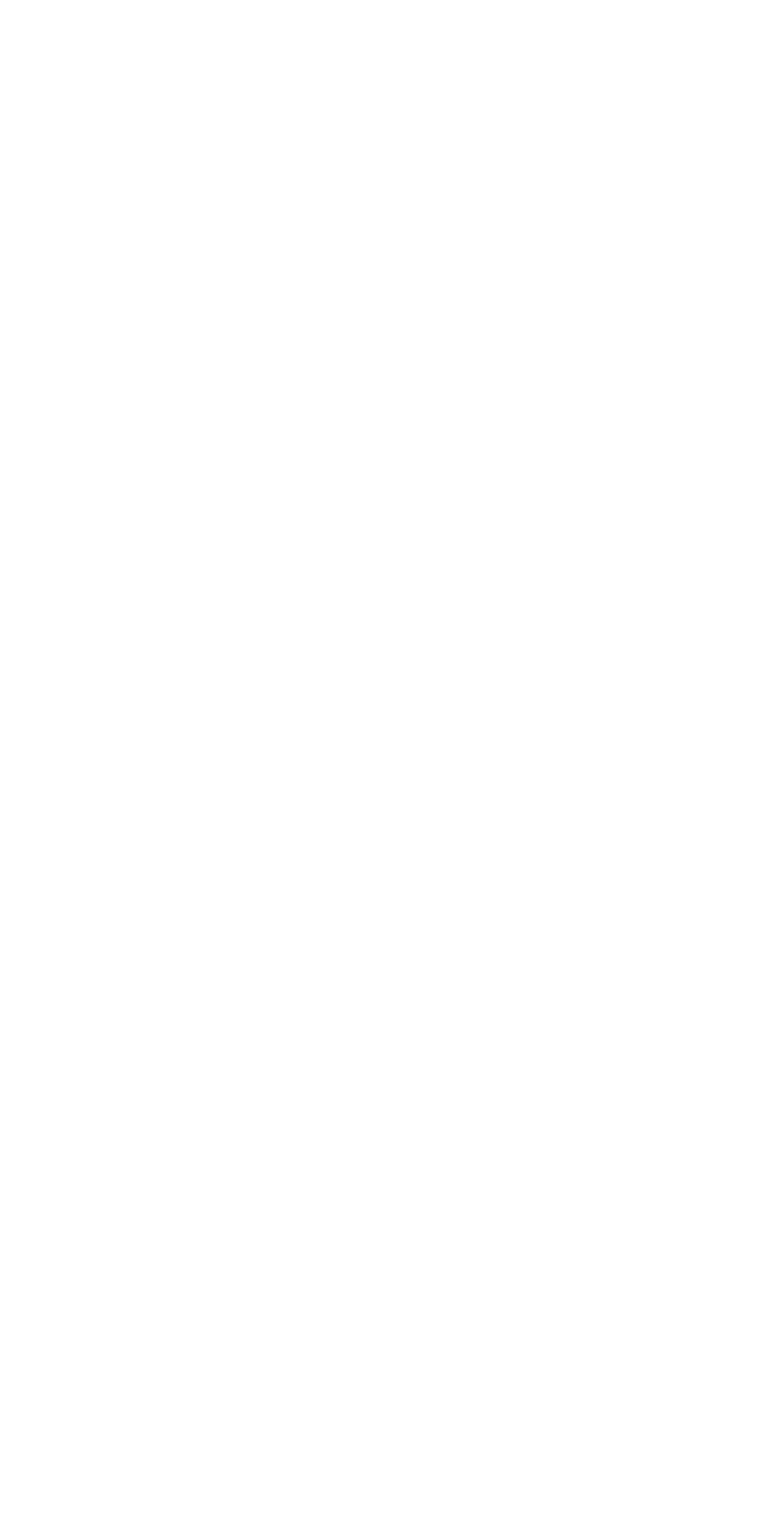
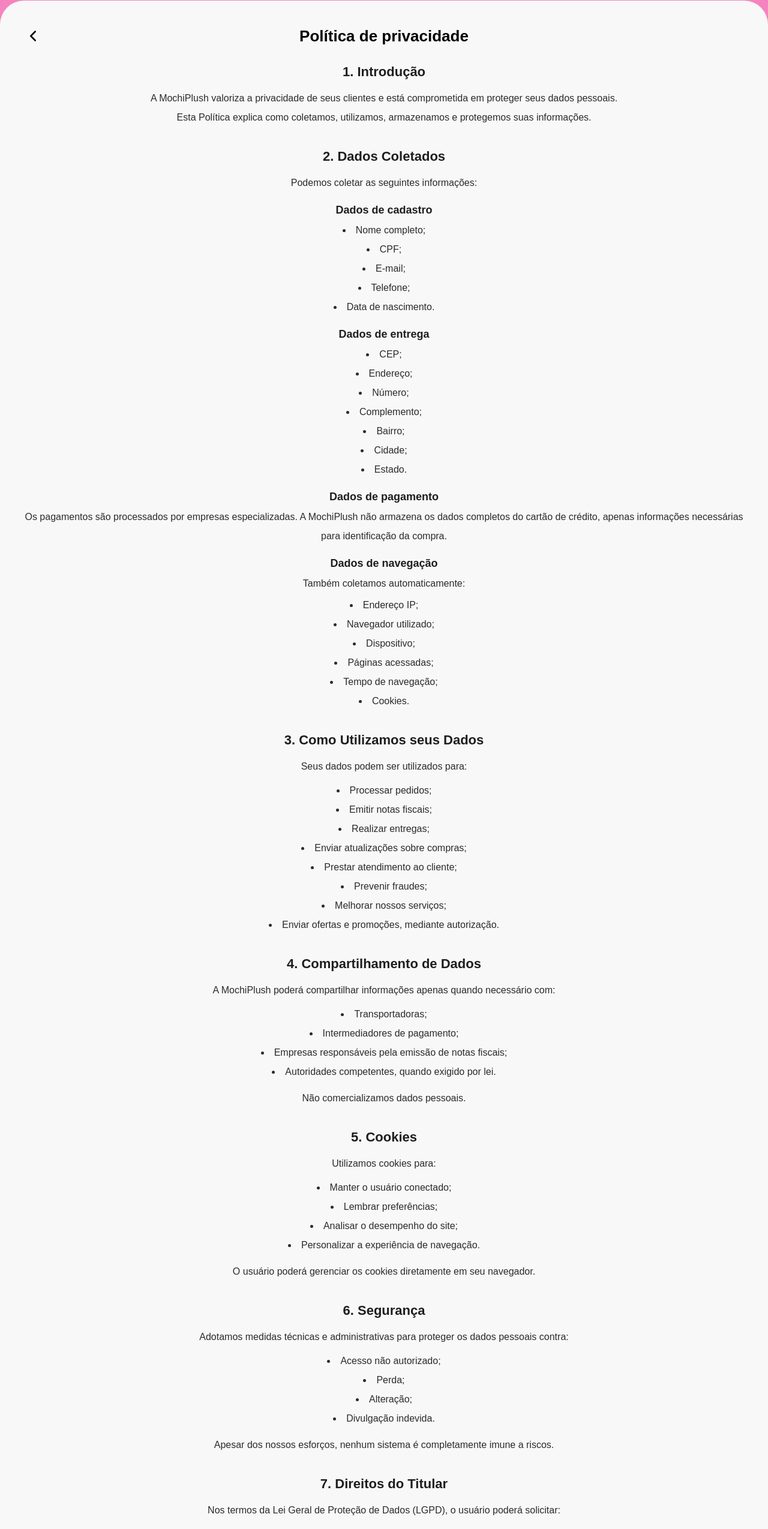
Before and after one commit to scriptlver/mochiplush-frontend, a React (Vite) app: page /privacy-policy in a window 1280 px wide. Before the commit this address had no page. Shown: the part 100-2649 px from the top of the page at 60% size. Before the commit the page ends 800 px from the top, so only its background shows below. Built offline with nearby package versions, Linux system fonts and the light colour scheme; a web font is replaced by a local one.

Commit message:
politica de privacidade

```diff
--- a/src/App.jsx
+++ b/src/App.jsx
@@ -4,6 +4,7 @@
 import Login from "./assets/pages/Login/Login";
 import Register from "./assets/pages/Register/Register";
 import TermsOfUse from "./assets/pages/TermsOfUse/TermsOfUse";
+import PrivacyPolicy from "./assets/pages/PrivacyPolicy/PrivacyPolicy";
 
 function App() {
   return (
@@ -13,6 +14,7 @@
         <Route path="/login" element={<Login />} />
         <Route path="/register" element={<Register />} />
         <Route path="/terms-of-use" element={<TermsOfUse />} />
+        <Route path="/privacy-policy" element={<PrivacyPolicy />} />
       </Routes>
     </BrowserRouter>
   );
--- a/src/assets/components/Header/Header.jsx
+++ b/src/assets/components/Header/Header.jsx
@@ -5,25 +5,29 @@
   const navigate = useNavigate();
 
   return (
-    <header className="relative flex items-center justify-center py-6">
+    <header className="grid grid-cols-[40px_1fr_40px] items-center py-6">
+      <div className="flex justify-start">
         <button
           onClick={() => navigate(-1)}
-    className="absolute left-1"
+          className="p-1 hover:opacity-75 transition-opacity"
         >
           <ChevronLeft size={30} className="text-black" />
         </button>
+      </div>
 
-  <h1 className="font-lexend text-[28px] font-bold text-black">
+      <h1 className="text-center font-lexend text-[26px] font-bold text-black leading-tight">
         {title}
       </h1>
 
+      <div className="flex justify-end">
         {image && (
           <img
             src={image}
             alt="Perfil"
-      className="absolute right-4 h-14 w-14 rounded-full object-cover"
+            className="h-10 w-10 rounded-full object-cover"
           />
         )}
+      </div>
     </header>
   );
 }
--- /dev/null
+++ b/src/assets/pages/PrivacyPolicy/PrivacyPolicy.jsx
@@ -0,0 +1,206 @@
+import Header from "../../components/Header/Header";
+import logo from "../../img/MochiPlush/mp-logo.png";
+
+function PrivacyPolicy() {
+  return (
+    <div className="min-h-screen bg-[#F584BE]">
+      <div className="px-4 pt-2">
+        <img src={logo} alt="MochiPlush" className="w-44" />
+      </div>
+
+      <div className="-mt-2 min-h-[85vh] rounded-t-[40px] bg-[#F8F8F8] px-9 pt-10 pb-10">
+        <div className="-mt-6">
+          <Header title="Política de privacidade" />
+        </div>
+
+        <h2 className="text-center font-lexend text-[22px] font-bold text-[#1E1E1E]">
+          1. Introdução
+        </h2>
+        <p className="mt-3 text-center font-lexend text-[16px] leading-8 text-[#2B2B2B]">
+          A MochiPlush valoriza a privacidade de seus clientes e está
+          comprometida em proteger seus dados pessoais.
+          <br />
+          Esta Política explica como coletamos, utilizamos, armazenamos e
+          protegemos suas informações.
+        </p>
+
+        <h2 className="mt-8 text-center font-lexend text-[22px] font-bold text-[#1E1E1E]">
+          2. Dados Coletados
+        </h2>
+        <p className="mt-3 text-center font-lexend text-[16px] leading-8 text-[#2B2B2B]">
+          Podemos coletar as seguintes informações:
+        </p>
+
+        <h3 className="mt-4 text-center font-lexend text-[18px] font-semibold text-[#1E1E1E]">
+          Dados de cadastro
+        </h3>
+        <ul className="mt-1 list-inside list-disc text-center font-lexend text-[16px] leading-8 text-[#2B2B2B]">
+          <li>Nome completo;</li>
+          <li>CPF;</li>
+          <li>E-mail;</li>
+          <li>Telefone;</li>
+          <li>Data de nascimento.</li>
+        </ul>
+
+        <h3 className="mt-4 text-center font-lexend text-[18px] font-semibold text-[#1E1E1E]">
+          Dados de entrega
+        </h3>
+        <ul className="mt-1 list-inside list-disc text-center font-lexend text-[16px] leading-8 text-[#2B2B2B]">
+          <li>CEP;</li>
+          <li>Endereço;</li>
+          <li>Número;</li>
+          <li>Complemento;</li>
+          <li>Bairro;</li>
+          <li>Cidade;</li>
+          <li>Estado.</li>
+        </ul>
+
+        <h3 className="mt-4 text-center font-lexend text-[18px] font-semibold text-[#1E1E1E]">
+          Dados de pagamento
+        </h3>
+        <p className="mt-1 text-center font-lexend text-[16px] leading-8 text-[#2B2B2B]">
+          Os pagamentos são processados por empresas especializadas. A
+          MochiPlush não armazena os dados completos do cartão de crédito,
+          apenas informações necessárias para identificação da compra.
+        </p>
+
+        <h3 className="mt-4 text-center font-lexend text-[18px] font-semibold text-[#1E1E1E]">
+          Dados de navegação
+        </h3>
+        <p className="mt-1 text-center font-lexend text-[16px] leading-8 text-[#2B2B2B]">
+          Também coletamos automaticamente:
+        </p>
+        <ul className="mt-1 list-inside list-disc text-center font-lexend text-[16px] leading-8 text-[#2B2B2B]">
+          <li>Endereço IP;</li>
+          <li>Navegador utilizado;</li>
+          <li>Dispositivo;</li>
+          <li>Páginas acessadas;</li>
+          <li>Tempo de navegação;</li>
+          <li>Cookies.</li>
+        </ul>
+
+        <h2 className="mt-8 text-center font-lexend text-[22px] font-bold text-[#1E1E1E]">
+          3. Como Utilizamos seus Dados
+        </h2>
+        <p className="mt-3 text-center font-lexend text-[16px] leading-8 text-[#2B2B2B]">
+          Seus dados podem ser utilizados para:
+        </p>
+        <ul className="mt-2 list-inside list-disc text-center font-lexend text-[16px] leading-8 text-[#2B2B2B]">
+          <li>Processar pedidos;</li>
+          <li>Emitir notas fiscais;</li>
+          <li>Realizar entregas;</li>
+          <li>Enviar atualizações sobre compras;</li>
+          <li>Prestar atendimento ao cliente;</li>
+          <li>Prevenir fraudes;</li>
+          <li>Melhorar nossos serviços;</li>
+          <li>Enviar ofertas e promoções, mediante autorização.</li>
+        </ul>
+
+        <h2 className="mt-8 text-center font-lexend text-[22px] font-bold text-[#1E1E1E]">
+          4. Compartilhamento de Dados
+        </h2>
+        <p className="mt-3 text-center font-lexend text-[16px] leading-8 text-[#2B2B2B]">
+          A MochiPlush poderá compartilhar informações apenas quando necessário
+          com:
+        </p>
+        <ul className="mt-2 list-inside list-disc text-center font-lexend text-[16px] leading-8 text-[#2B2B2B]">
+          <li>Transportadoras;</li>
+          <li>Intermediadores de pagamento;</li>
+          <li>Empresas responsáveis pela emissão de notas fiscais;</li>
+          <li>Autoridades competentes, quando exigido por lei.</li>
+        </ul>
+        <p className="mt-3 text-center font-lexend text-[16px] leading-8 text-[#2B2B2B]">
+          Não comercializamos dados pessoais.
+        </p>
+
+        <h2 className="mt-8 text-center font-lexend text-[22px] font-bold text-[#1E1E1E]">
+          5. Cookies
+        </h2>
+        <p className="mt-3 text-center font-lexend text-[16px] leading-8 text-[#2B2B2B]">
+          Utilizamos cookies para:
+        </p>
+        <ul className="mt-2 list-inside list-disc text-center font-lexend text-[16px] leading-8 text-[#2B2B2B]">
+          <li>Manter o usuário conectado;</li>
+          <li>Lembrar preferências;</li>
+          <li>Analisar o desempenho do site;</li>
+          <li>Personalizar a experiência de navegação.</li>
+        </ul>
+        <p className="mt-3 text-center font-lexend text-[16px] leading-8 text-[#2B2B2B]">
+          O usuário poderá gerenciar os cookies diretamente em seu navegador.
+        </p>
+
+        <h2 className="mt-8 text-center font-lexend text-[22px] font-bold text-[#1E1E1E]">
+          6. Segurança
+        </h2>
+        <p className="mt-3 text-center font-lexend text-[16px] leading-8 text-[#2B2B2B]">
+          Adotamos medidas técnicas e administrativas para proteger os dados
+          pessoais contra:
+        </p>
+        <ul className="mt-2 list-inside list-disc text-center font-lexend text-[16px] leading-8 text-[#2B2B2B]">
+          <li>Acesso não autorizado;</li>
+          <li>Perda;</li>
+          <li>Alteração;</li>
+          <li>Divulgação indevida.</li>
+        </ul>
+        <p className="mt-3 text-center font-lexend text-[16px] leading-8 text-[#2B2B2B]">
+          Apesar dos nossos esforços, nenhum sistema é completamente imune a
+          riscos.
+        </p>
+
+        <h2 className="mt-8 text-center font-lexend text-[22px] font-bold text-[#1E1E1E]">
+          7. Direitos do Titular
+        </h2>
+        <p className="mt-3 text-center font-lexend text-[16px] leading-8 text-[#2B2B2B]">
+          Nos termos da Lei Geral de Proteção de Dados (LGPD), o usuário poderá
+          solicitar:
+        </p>
+        <ul className="mt-2 list-inside list-disc text-center font-lexend text-[16px] leading-8 text-[#2B2B2B]">
+          <li>Confirmação do tratamento de seus dados;</li>
+          <li>Acesso aos dados pessoais;</li>
+          <li>Correção de informações incorretas;</li>
+          <li>Exclusão dos dados, quando aplicável;</li>
+          <li>Portabilidade;</li>
+          <li>Revogação do consentimento para comunicações de marketing.</li>
+        </ul>
+        <p className="mt-3 text-center font-lexend text-[16px] leading-8 text-[#2B2B2B]">
+          As solicitações poderão ser realizadas pelos canais de atendimento.
+        </p>
+
+        <h2 className="mt-8 text-center font-lexend text-[22px] font-bold text-[#1E1E1E]">
+          8. Tempo de Armazenamento
+        </h2>
+        <p className="mt-3 text-center font-lexend text-[16px] leading-8 text-[#2B2B2B]">
+          Os dados serão armazenados pelo período necessário para cumprir
+          obrigações legais, fiscais, contratuais ou enquanto houver
+          relacionamento com o cliente.
+        </p>
+
+        <h2 className="mt-8 text-center font-lexend text-[22px] font-bold text-[#1E1E1E]">
+          9. Alterações desta Política
+        </h2>
+        <p className="mt-3 text-center font-lexend text-[16px] leading-8 text-[#2B2B2B]">
+          Esta Política poderá ser atualizada periodicamente para refletir
+          alterações na legislação ou melhorias em nossos serviços. Recomendamos
+          sua consulta regularmente.
+        </p>
+
+        <h2 className="mt-8 text-center font-lexend text-[22px] font-bold text-[#1E1E1E]">
+          10. Contato
+        </h2>
+        <p className="mt-3 text-center font-lexend text-[16px] leading-8 text-[#2B2B2B]">
+          Caso tenha dúvidas sobre esta Política de Privacidade ou sobre o
+          tratamento de seus dados pessoais, entre em contato:
+          <br />
+          <strong>MochiPlush</strong>
+          <br />
+          <strong>E-mail:</strong> contato@mochiplush.com
+          <br />
+          <strong>Horário de atendimento:</strong> Segunda a sexta-feira, das 9h
+          às 18h.
+        </p>
+      </div>
+    </div>
+  );
+}
+
+export default PrivacyPolicy;
--- a/src/assets/pages/Register/Register.jsx
+++ b/src/assets/pages/Register/Register.jsx
@@ -74,7 +74,7 @@
             </Link>{" "}
             e a{" "}
             <Link
-              to="/politica-de-privacidade"
+              to="/privacy-policy"
               className="font-semibold hover:underline"
             >
               Política de Privacidade
```
Lines whose indentation alone changed are shown as unchanged.
